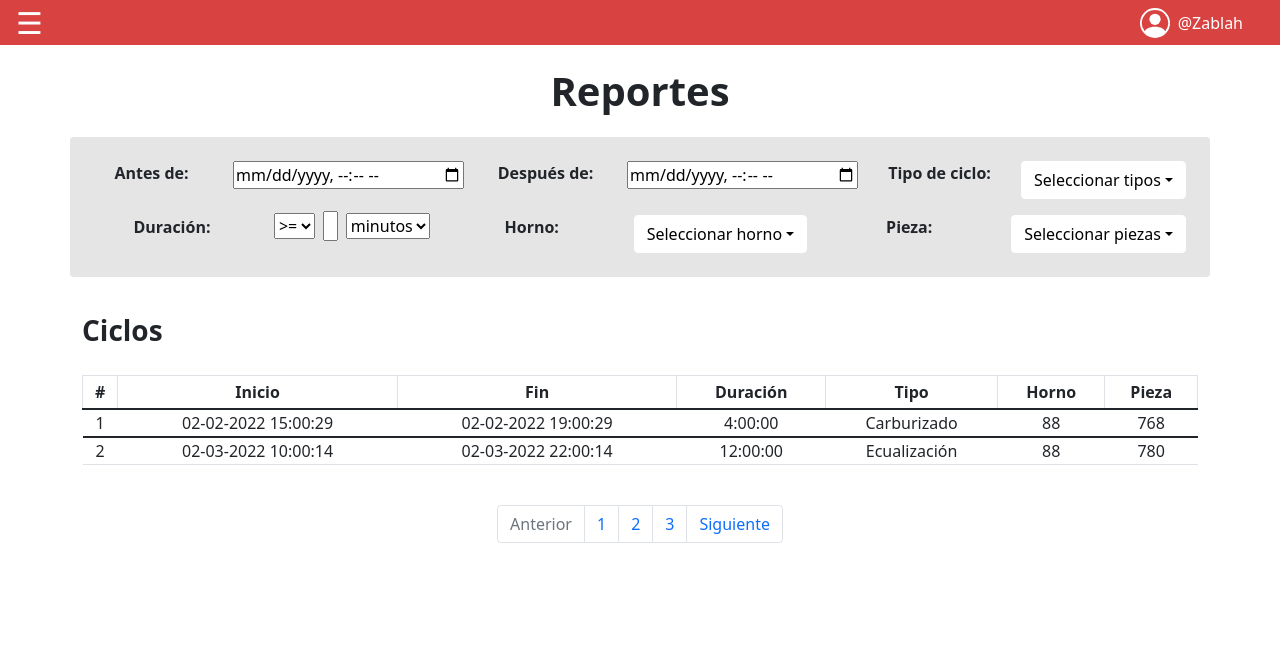
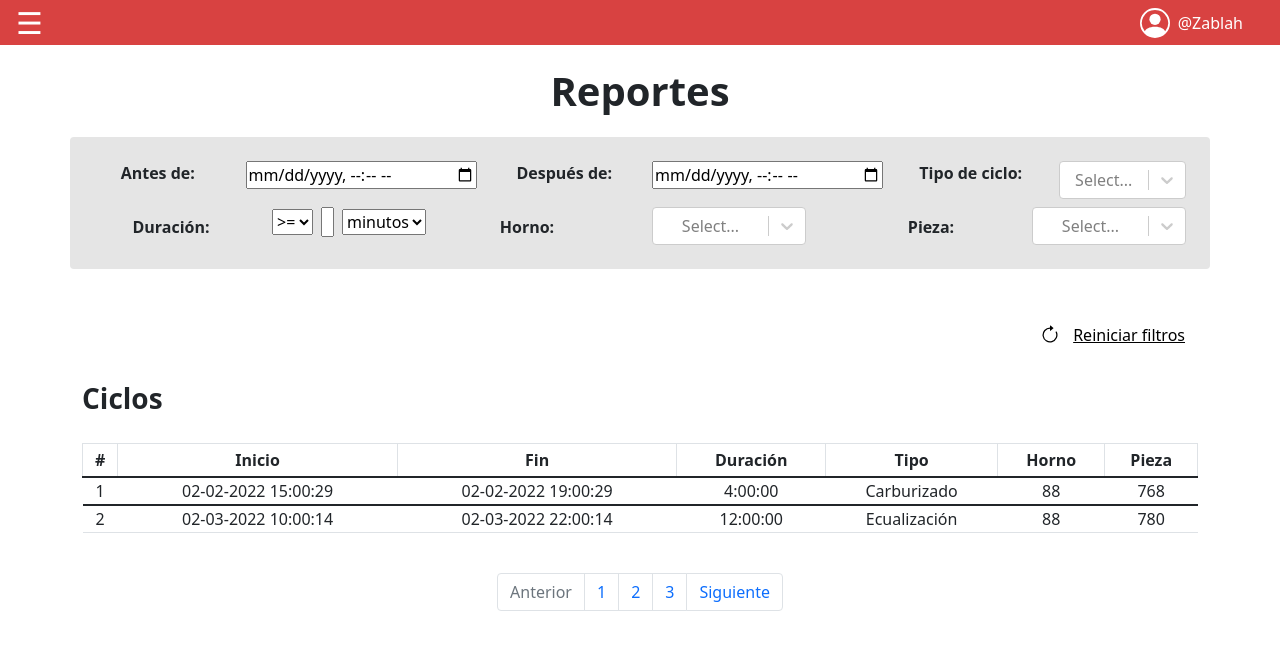
Before and after one commit to FerZablah/carbosense_client, a React (Create React App) app: page /reportes in a window 1280 px wide. Shown: the top 650 px of the page. Built offline with nearby package versions, Linux system fonts and the light colour scheme.

Commit message:
modificaciones reportes

```diff
--- a/package.json
+++ b/package.json
@@ -25,6 +25,7 @@
     "react-phone-input-2": "^2.15.0",
     "react-router-dom": "^6.2.1",
     "react-scripts": "5.0.0",
+    "react-select": "^5.2.2",
     "sass": "^1.49.7",
     "socket.io-client": "^4.4.1",
     "web-vitals": "^2.1.4"
--- a/src/App.js
+++ b/src/App.js
@@ -65,7 +65,7 @@ const App = () => {
           <Route path ="/alertas" element={<Alerts/>}/>
           <Route path = "/resumen" element={<Summary/>}/>
           <Route path = "/reportes" element={<Reports/>}/>
-          <Route path = "/reporte/fase" element={<ReportPhase/>}/>
+          <Route path = "/reportes/fase" element={<ReportPhase/>}/>
         </Routes>
     </div>
   );
--- a/src/components/Reports.js
+++ b/src/components/Reports.js
@@ -1,8 +1,20 @@
-import React, { useEffect, useState } from "react";
+import React, { useEffect, useState, Component } from "react";
 import { Container, Row, Col, Button, Modal } from "react-bootstrap";
 import Table from "react-bootstrap/Table";
+import Select from "react-select";
+import { BsArrowClockwise } from "react-icons/bs";
 
-const Reports = () => {
+const Reports = (props) => {
+  const cycleType = [
+    { value: "carburizado", label: "Carburizado" },
+    { value: "temple", label: "Temple industrial" },
+  ];
+  const pieces = [
+    { value: "768", label: "768" },
+    { value: "780", label: "780" },
+  ];
+  const ovens = [{ value: "88", label: "88" }];
+  const signs = [{ value: ">=", label: ">=" }];
   return (
     <div>
       <Container>
@@ -21,71 +33,56 @@ const Reports = () => {
             <input type="datetime-local" />
           </Col>
           <Col className="text-center fs-6 fw-bold">Tipo de ciclo:</Col>
-          <Col className="text-center fs-6">
-            <button
-              class="btn btn-white dropdown-toggle text-center"
-              type="button"
-              id="dropdownMenuButton"
-              data-toggle="dropdown"
-              aria-haspopup="true"
-              aria-expanded="false"
-            >
-              Seleccionar tipos
-            </button>
+          <Col>
+            <div className="">
+              <Select options={cycleType} />
+            </div>
           </Col>
         </Row>
         <Row>
           <Col className="text-center mt-3 fs-6 fw-bold">Duración:</Col>
-
           <Col>
             <div className="d-flex flex-row align-items-center justify-content-center h-100">
               <select name="cars" id="cars">
-                <option value="volvo">{'>='}</option>
+                <option value="volvo">{">="}</option>
               </select>
-             {/* <button
-                class="h-25 btn btn-white dropdown-toggle text-center"
-                type="button"
-                id="dropdownMenuButton"
-                data-toggle="dropdown"
-                aria-haspopup="true"
-                aria-expanded="false"
-              >
-                {'>='}
-  </button> */}
               <input type="number" className="mx-2 w-50" />
-              <select name="cars" id="cars">
-                <option value="volvo">{'minutos'}</option>
+              <select name="time" id="time">
+                <option value="time">{"minutos"}</option>
               </select>
             </div>
-
-
           </Col>
 
-          <Col className="text-center mt-3 fs-6 fw-bold">Horno:</Col>
-          <Col className="text-center mt-3 fs-6">
+          <Col className="text-center mt-3 me-4 fs-6 fw-bold">Horno:</Col>
+          <Col>
+            <div className="mt-2">
+              <Select options={ovens} />
+            </div>
+            {/* <div className="d-flex flex-row align-items-center h-100">
+              <input type="number" className="w-50" />
+            </div> */}
+          </Col>
+          <Col className="text-center mt-3 fs-6 ms-4 fw-bold">Pieza:</Col>
+          <Col>
+            <div className="mt-2">
+              <Select options={pieces} />
+            </div>
+            {/* <div className="d-flex align-items-center h-100">
+              <input type="number" className="mx-4 w-50" />
+            </div> */}
+          </Col>
+        </Row>
+      </Container>
+      <Container>
+        <Row>
+          <Col className="mt-3 fw-bold fs-1 text-end">
+          <BsArrowClockwise size="20" className= "text-black" />
             <button
-              class="btn btn-white dropdown-toggle text-center"
+              className="btn btn-link text-black"
               type="button"
-              id="dropdownMenuButton"
-              data-toggle="dropdown"
-              aria-haspopup="true"
-              aria-expanded="false"
+              // onClick={}
             >
-              Seleccionar horno
-            </button>
-
-          </Col>
-          <Col className="text-center mt-3 fs-6 fw-bold">Pieza:</Col>
-          <Col className="text-center mt-3 fs-6">
-            <button
-              class="btn btn-white dropdown-toggle text-center"
-              type="button"
-              id="dropdownMenuButton"
-              data-toggle="dropdown"
-              aria-haspopup="true"
-              aria-expanded="false"
-            >
-              Seleccionar piezas
+              Reiniciar filtros
             </button>
           </Col>
         </Row>
```
Also changed, not shown: 1 other file (tests, documents, lock files or other folders).
